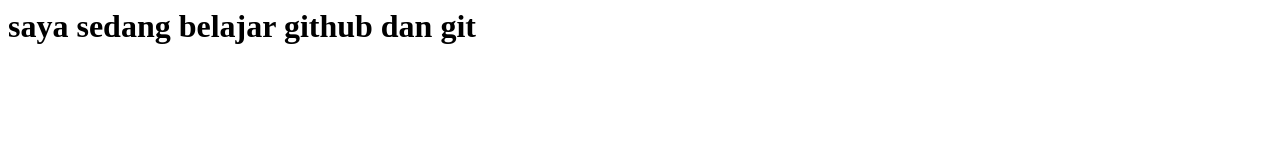
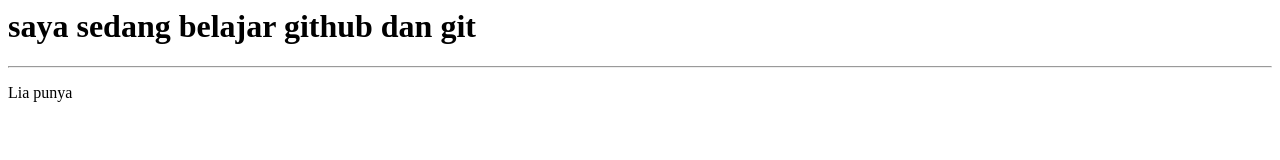
Before and after one commit to ngurahastika/Belajar-GitHub, a plain HTML site: page index.html in a window 1280 px wide. Drawn offline with Linux system fonts and the light colour scheme.

Commit message:
Update index.html
lia nyoba edit

```diff
--- a/index.html
+++ b/index.html
@@ -5,5 +5,7 @@
 
     <body>
         <h1> saya sedang belajar github dan git </h1>
+        <hr>
+        <p>Lia punya</p>
     </body>
 </html>
```
